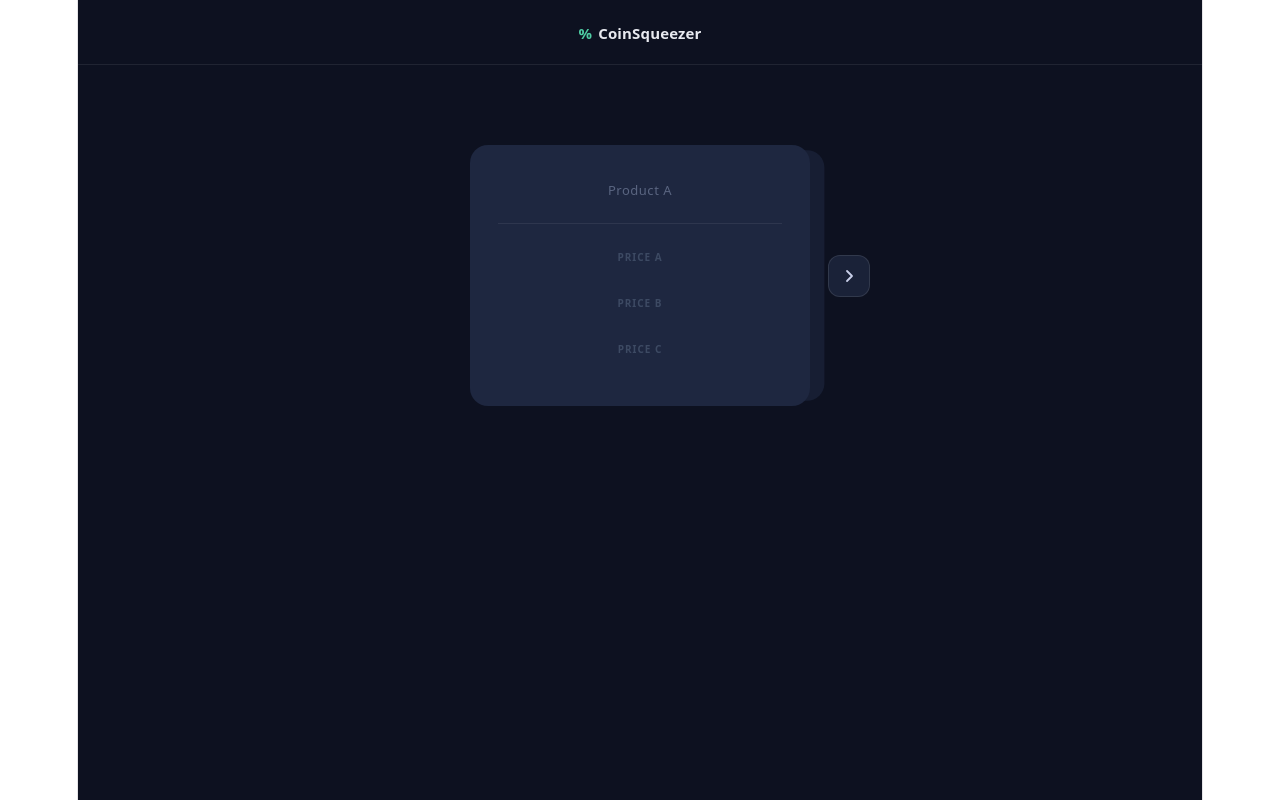
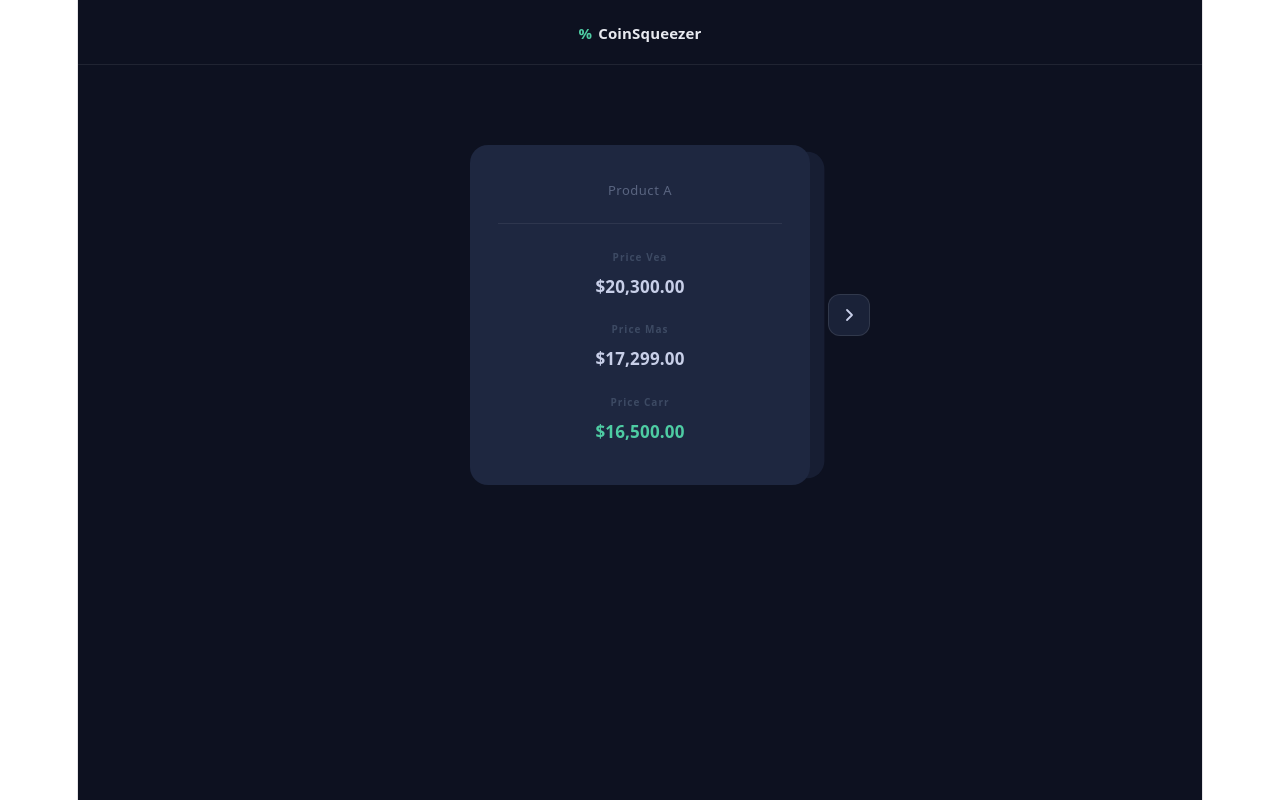
Before and after one commit to jt-96/coin-squeezer-site, a React (Vite) app: page / in a window 1280 px wide. Built offline with nearby package versions, Linux system fonts and the light colour scheme.

Commit message:
fix: wrong naming in value, naming, label var

```diff
--- a/src/components/card-content/card-content.component.tsx
+++ b/src/components/card-content/card-content.component.tsx
@@ -33,19 +33,19 @@
         }}
       >
         <PriceRow
-          label="PRICE A"
-          value={product.priceA}
-          color={priceColor(product.priceA)}
+          label="Price Vea"
+          value={product.priceVea}
+          color={priceColor(product.priceVea)}
         />
         <PriceRow
-          label="PRICE B"
-          value={product.priceB}
-          color={priceColor(product.priceB)}
+          label="Price Mas"
+          value={product.priceMas}
+          color={priceColor(product.priceMas)}
         />
         <PriceRow
-          label="PRICE C"
-          value={product.priceC}
-          color={priceColor(product.priceC)}
+          label="Price Carr"
+          value={product.priceCarrefour}
+          color={priceColor(product.priceCarrefour)}
         />
       </div>
     </div>
```
